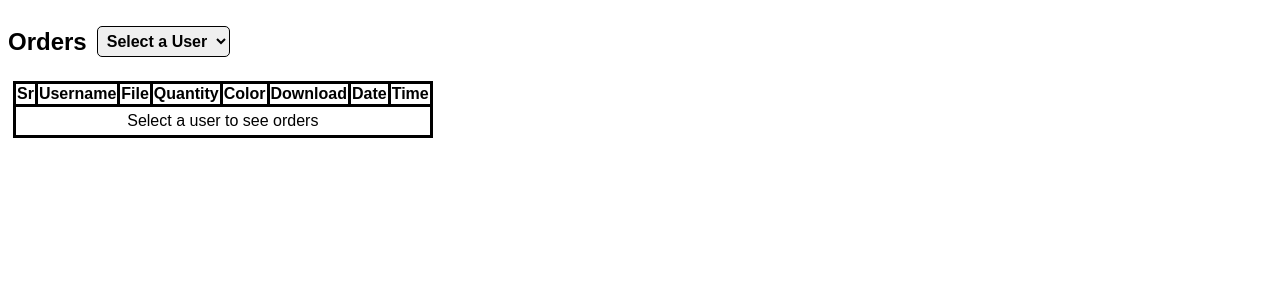
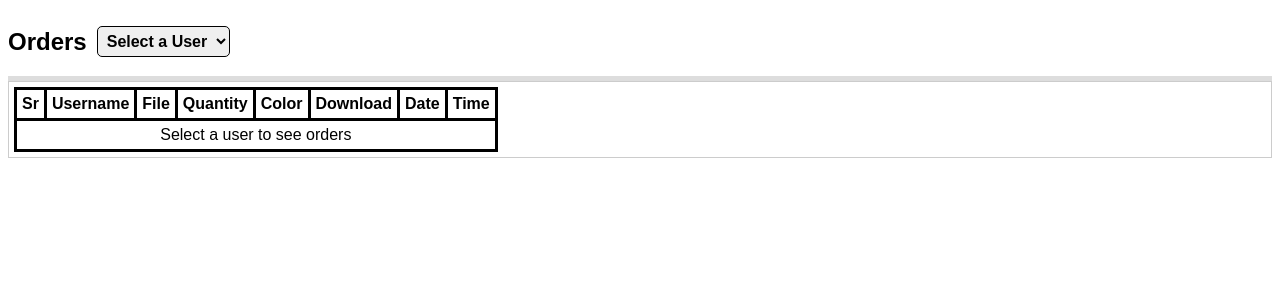
Before and after one commit to Devsoni19/g6, a PHP site: the page made by admin page/index.php in a window 1280 px wide. Shown: the top 300 px of the page. Run offline with PHP 8.4, Linux system fonts and the light colour scheme; data that the repository does not hold is empty; a stand-in replaces the project's code that opens the database connection.

Commit message:
modified CSS

```diff
--- a/admin page/index.css
+++ b/admin page/index.css
@@ -1,5 +1,12 @@
 * {
   font-family: Arial, Helvetica, sans-serif;
+}
+
+.main {
+  display: flex;
+  flex-direction: column;
+  /* align-items: center; */
+  width: 100%;
 }
 
 .status-bar {
@@ -7,7 +14,30 @@
   flex-direction: row;
   gap: 10px;
   align-items: center;
+  border-bottom: 5px solid #ddd;
+  position: sticky;
+  top: 0;
+  background-color: white;
+  z-index: 1000;
 }
+
+.order-details {
+  width: 100%;
+  overflow: hidden;
+  margin-top: 10px;
+}
+
+/* Table wrapper to enable scrolling */
+.table-container {
+  max-height: 400px;
+  /* Adjust height for scrolling */
+  overflow-y: auto;
+  /* Enables scrolling */
+  border: 1px solid #ccc;
+}
+
+
+
 
 table,
 td,
@@ -16,11 +46,10 @@ th {
   border: 3px solid black;
   text-align: center;
   margin: 5px;
+  padding: 5px;
 }
 
-td {
-  padding: 5px;
-}
+
 
 .username-select {
   border: 1px solid black;
@@ -30,7 +59,7 @@ td {
   -ms-border-radius: 5px;
   -o-border-radius: 5px;
   padding: 5px;
-  font-size: medium;
+  font-size: 16px;
   font-weight: 700;
 
   transition: background-color 0.3s ease-in-out;
--- a/admin page/index.php
+++ b/admin page/index.php
@@ -34,7 +34,7 @@ include '../connect.php';
 
     </div>
 
-    <div class="order-details">
+    <div class="table-container">
       <?php
       // Define table headers in an array
       $tableHeaders = ["Sr", "Username", "File", "Quantity", "Color", "Download", "Date", "Time"];
```
